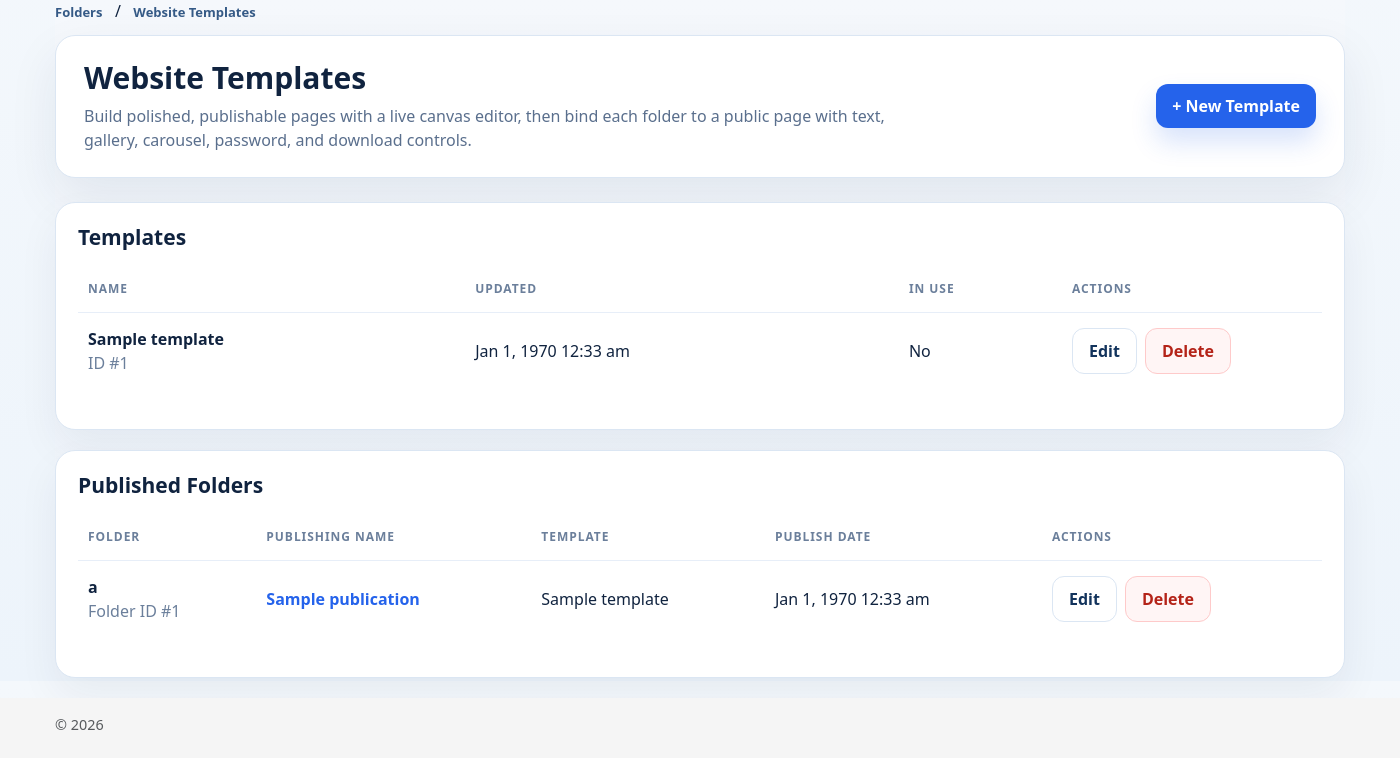
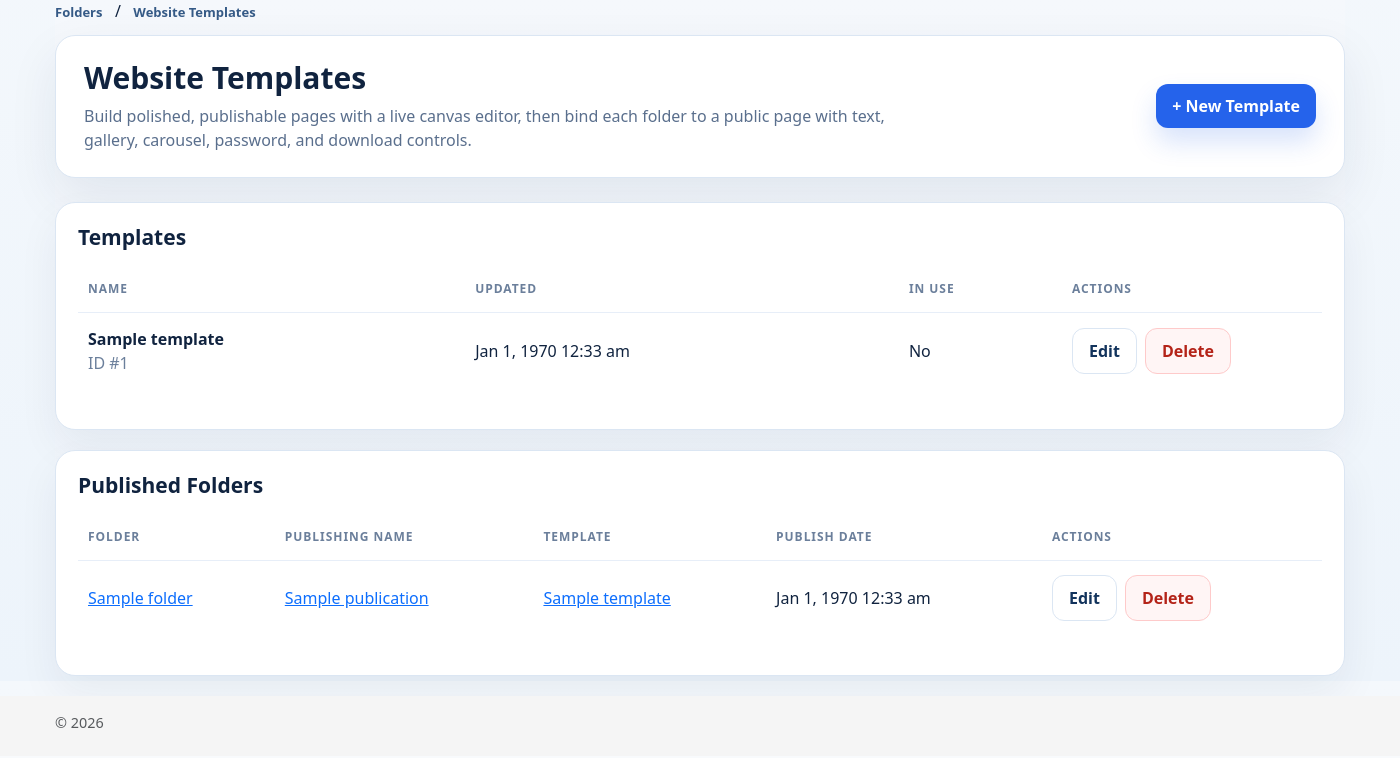
Before and after one commit to xylosoft/fotuka2025, a PHP site: template frontend/views/template/templates.php in a window 1400 px wide. Shown: the part 119-877 px from the top of the page. After the commit the page ends 847 px from the top, so only its background shows below. Run offline with PHP 8.4, Linux system fonts and the light colour scheme; the template is opened without the code that fills it: most values are stand-ins (such as "Sample title", 1, 10 or a date in 2020); data that the repository does not hold is empty; some libraries are stand-ins or nearby versions.

Commit message:
Minor changes

```diff
--- a/common/config/main.php
+++ b/common/config/main.php
@@ -43,7 +43,7 @@ return [
                 'folder/move' => 'folder/move',
                 'folder/rename' => 'folder/rename',
                 'folders' => 'folder/folders',
-                'folder/<id:\d+>' => 'folder/folders',
+                'folders/<id:\d+>' => 'folder/folders',
                 'asset/upload/<id:\d+>' => 'asset/upload',
                 'folder/delete' => 'folder/delete',
 
--- a/frontend/views/folder/folder.php
+++ b/frontend/views/folder/folder.php
@@ -7,7 +7,10 @@ $this->title = 'Fotuka';
 $id = $this->params['id'];
 $selectedId = $id ?? '#';
 
-$id = $_COOKIE[Yii::$app->params['FOLDER_COOKIE']]??null;
+if (!$id){
+    $id = $_COOKIE[Yii::$app->params['FOLDER_COOKIE']]??null;
+}
+
 
 if ($id == "null"){
     $id = null;
--- a/frontend/views/template/templates.php
+++ b/frontend/views/template/templates.php
@@ -165,14 +165,6 @@ $this->title = 'Website Templates';
         border-color:#2563eb;
         color:#fff;
     }
-    .template-link {
-        color:#2563eb;
-        text-decoration:none;
-        font-weight:700;
-    }
-    .template-link:hover {
-        text-decoration:underline;
-    }
 </style>
 <div class="template-index-page">
     <div class="template-index-shell">
@@ -250,13 +242,14 @@ $this->title = 'Website Templates';
                         <?php foreach ($publications as $publication): ?>
                             <tr>
                                 <td>
-                                    <strong><?= Html::encode($folderNames[$publication->folder_id] ?? ('Folder #' . $publication->folder_id)) ?></strong><br>
-                                    <span class="muted">Folder ID #<?= (int) $publication->folder_id ?></span>
+                                    <span class="muted"><a href="/folders/<?=$publication->folder->id?>"><?=$publication->folder->name ?></a></span>
                                 </td>
                                 <td>
-                                    <a target="_blank" class="template-link" href="<?= Url::to(['page', 'uri' => $publication->uri]) ?>" target="_blank"><?= $publication->page_title ?></a>
+                                    <a href="<?= Url::to(['page', 'uri' => $publication->uri]) ?>" target="_blank"><?= $publication->page_title ?></a>
                                 </td>
-                                <td><?= Html::encode($publication->template ? $publication->template->name : ('Template #' . $publication->template_id)) ?></td>
+                                <td>
+                                    <a href="/templateeditor/<?=$publication->template->id?>"><?= Html::encode($publication->template ? $publication->template->name : ('Template #' . $publication->template_id)) ?></a>
+                                </td>
                                 <td><?= date('M j, Y g:i a', (int) $publication->created_at) ?></td>
                                 <td>
                                     <div class="template-actions">
```
Also changed, not shown: common/models/WebsitePublication.php (+21 -0 lines).
